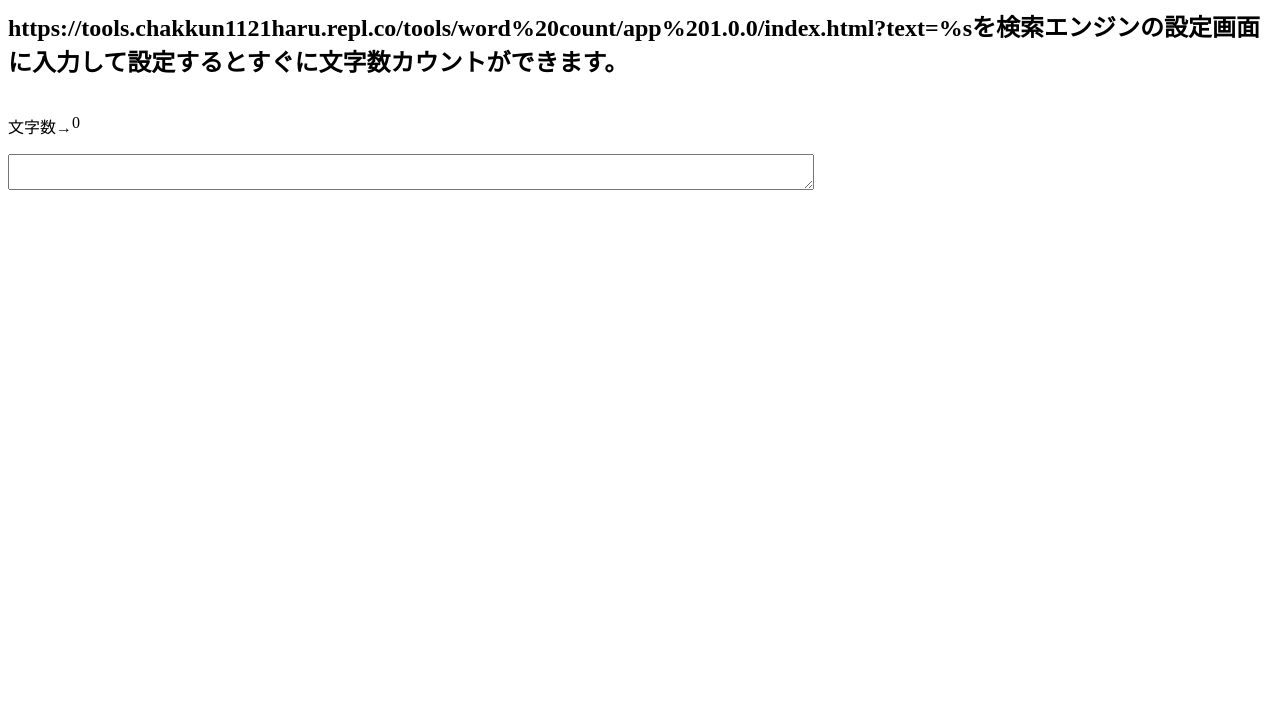
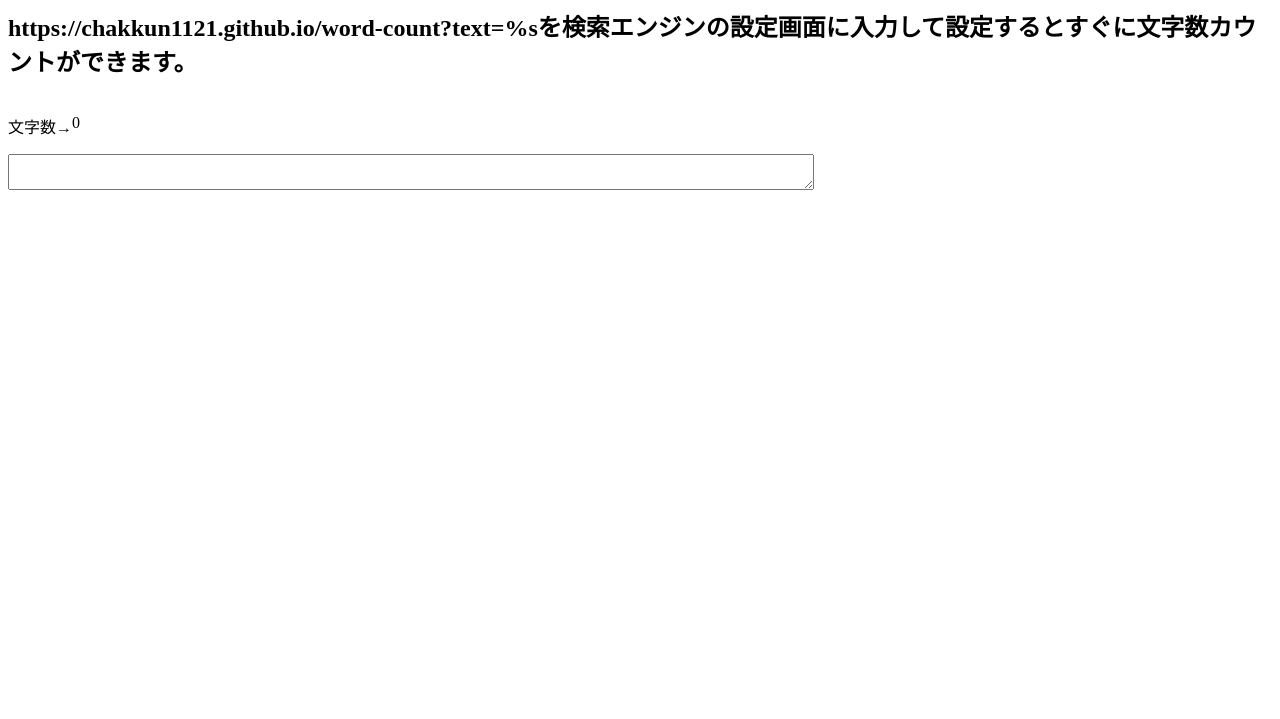
Before and after one commit to chakkun1121/word-count, a plain HTML site: page index.html in a window 1280 px wide. Shown: the part 81-800 px from the top of the page. Drawn offline with Linux system fonts and the light colour scheme.

Commit message:
url変更

```diff
--- a/index.html
+++ b/index.html
@@ -10,7 +10,7 @@
 
 <body>
   <h1>文字数カウンター</h1>
-  <h2><span style="user-select:all;">https://tools.chakkun1121haru.repl.co/tools/word%20count/app%201.0.0/index.html?text=%s</span>を検索エンジンの設定画面に入力して設定するとすぐに文字数カウントができます。</h2>
+  <h2><span style="user-select:all;">https://chakkun1121.github.io/word-count?text=%s</span>を検索エンジンの設定画面に入力して設定するとすぐに文字数カウントができます。</h2>
   <div class='output' style='display:flex;'>
     <p>文字数→</p>
     <p id=output>0</p>
```
